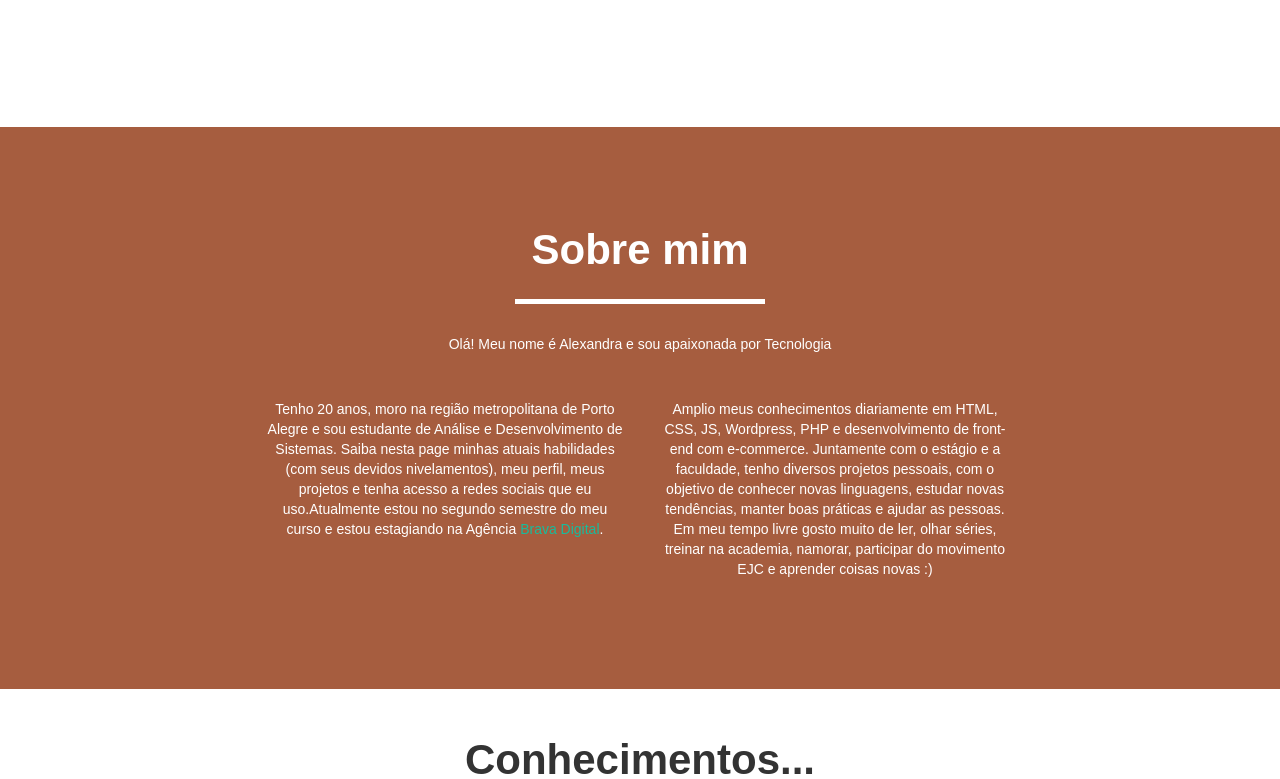
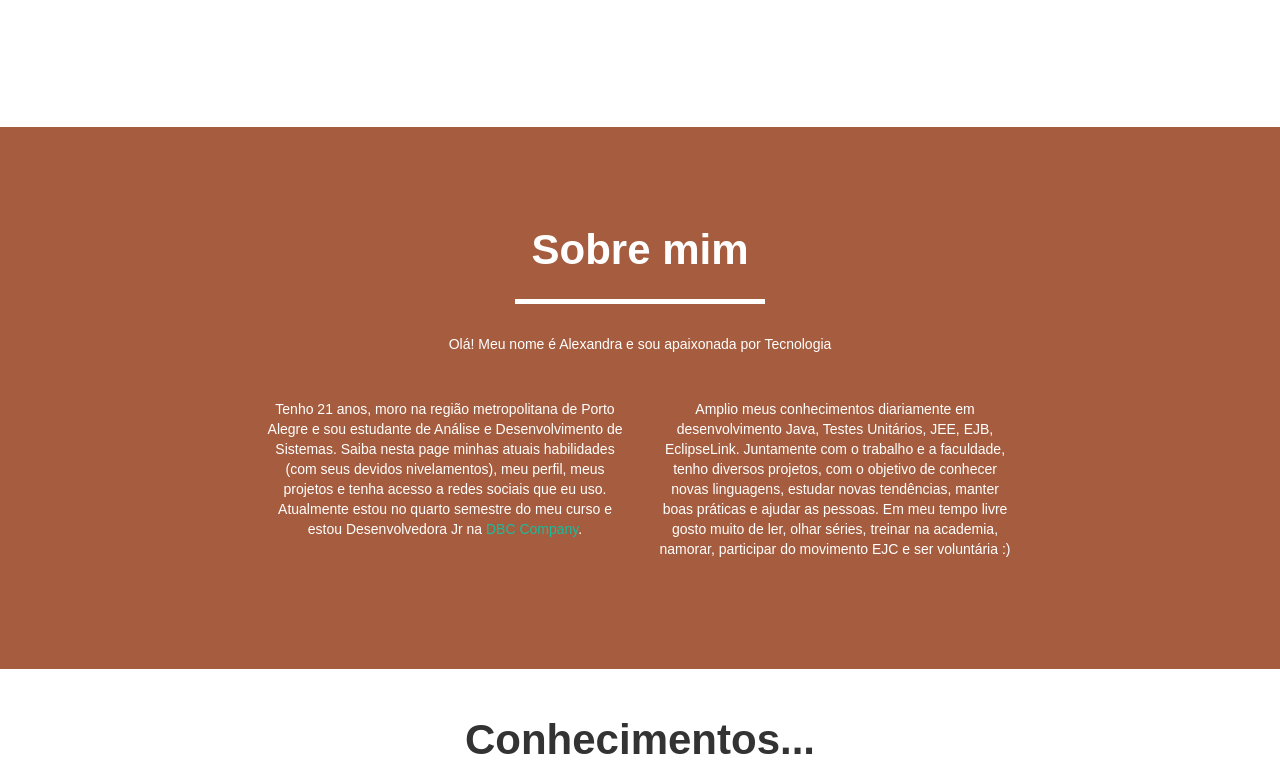
Before and after one commit to Ale-Rabbit/Ale-Rabbit.github.io, a plain HTML site: page index.html in a window 1280 px wide. Shown: the part 1197-1976 px from the top of the page. Drawn offline with Linux system fonts and the light colour scheme; a web font is replaced by a local one.

Commit message:
atualizar informações básicas

```diff
--- a/index.html
+++ b/index.html
@@ -76,7 +76,7 @@
                     <div class="intro-text">
                         <h1 class="name"> Alexandra Coelho Peres</h1>
                         <hr class="space">
-                        <span class="goal"> Web Developer - Software Developer </span>
+                        <span class="goal"> Full Stack Developer</span>
                      </div>
                 </div>
             </div> <!-- /.row -->
@@ -162,11 +162,19 @@
                 </div>
 
                 <div class="col-lg-4 col-lg-offset-2">
-                    <p>Tenho 20 anos, moro na região metropolitana de Porto Alegre e sou estudante de Análise e Desenvolvimento de Sistemas. Saiba nesta page minhas atuais habilidades (com seus devidos nivelamentos), meu perfil, meus projetos e tenha acesso a redes sociais que eu uso.Atualmente estou no segundo semestre do meu curso e estou estagiando na Agência <a href="http://www.bravadigital.com/">Brava Digital</a>.</p>
+                    <p>Tenho 21 anos, moro na região metropolitana de Porto Alegre e sou estudante de
+                        Análise e Desenvolvimento de Sistemas. Saiba nesta page minhas atuais
+                        habilidades (com seus devidos nivelamentos), meu perfil, meus projetos e
+                        tenha acesso a redes sociais que eu uso. Atualmente estou no quarto semestre
+                        do meu curso e estou Desenvolvedora Jr na <a href="https://www.dbccompany.com.br/">DBC Company</a>.</p>
                 </div>
 
                 <div class="col-lg-4">
-                    <p> Amplio meus conhecimentos diariamente em HTML, CSS, JS, Wordpress, PHP e desenvolvimento de front-end com e-commerce. Juntamente com o estágio e a faculdade, tenho diversos projetos pessoais, com o objetivo de conhecer novas linguagens, estudar novas tendências, manter boas práticas e ajudar as pessoas. Em meu tempo livre gosto muito de ler, olhar séries, treinar na academia, namorar, participar do movimento EJC e aprender coisas novas :) </p>
+                    <p> Amplio meus conhecimentos diariamente em desenvolvimento Java, Testes Unitários,
+                        JEE, EJB, EclipseLink. Juntamente com o trabalho e a faculdade, tenho
+                        diversos projetos, com o objetivo de conhecer novas linguagens, estudar novas tendências, manter boas práticas e
+                        ajudar as pessoas. Em meu tempo livre gosto muito de ler, olhar séries,
+                        treinar na academia, namorar, participar do movimento EJC e ser voluntária :) </p>
                 </div>
 
             </div> <!-- ./row -->
```
